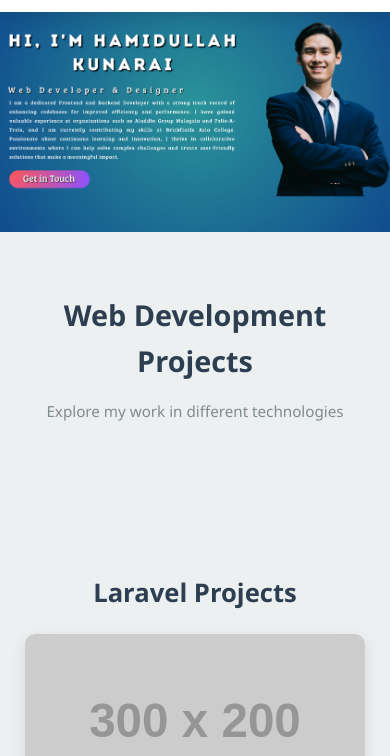
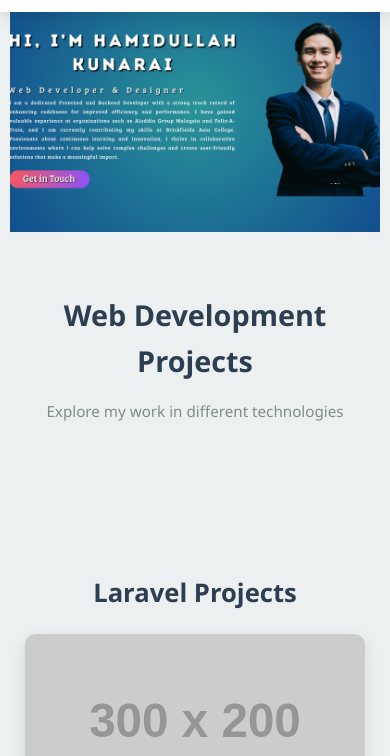
Before and after one commit to Hamidkunarai94/hamidullahkunarai, a plain HTML site: page index.html in a window 390 px wide. Shown: the part 88-844 px from the top of the page. Drawn offline with Linux system fonts and the light colour scheme; placeholder pictures from the web are drawn by us.

Commit message:
Banner image responsive margin

```diff
--- a/index.html
+++ b/index.html
@@ -575,8 +575,8 @@
         background-position: top center;
         padding-top: 60%;
         height: auto;
-        padding-left: 10px;
-        padding-right: 10px;
+        margin-left: 10px;
+        margin-right: 10px;
     }
 
             .project-category {
@@ -613,8 +613,8 @@
         background-position: top center;
         padding-top: 60%;
         height: auto;
-        padding-left: 10px;
-        padding-right: 10px;
+        margin-left: 10px;
+        margin-right: 10px;
     }
 
             .btn {
```
